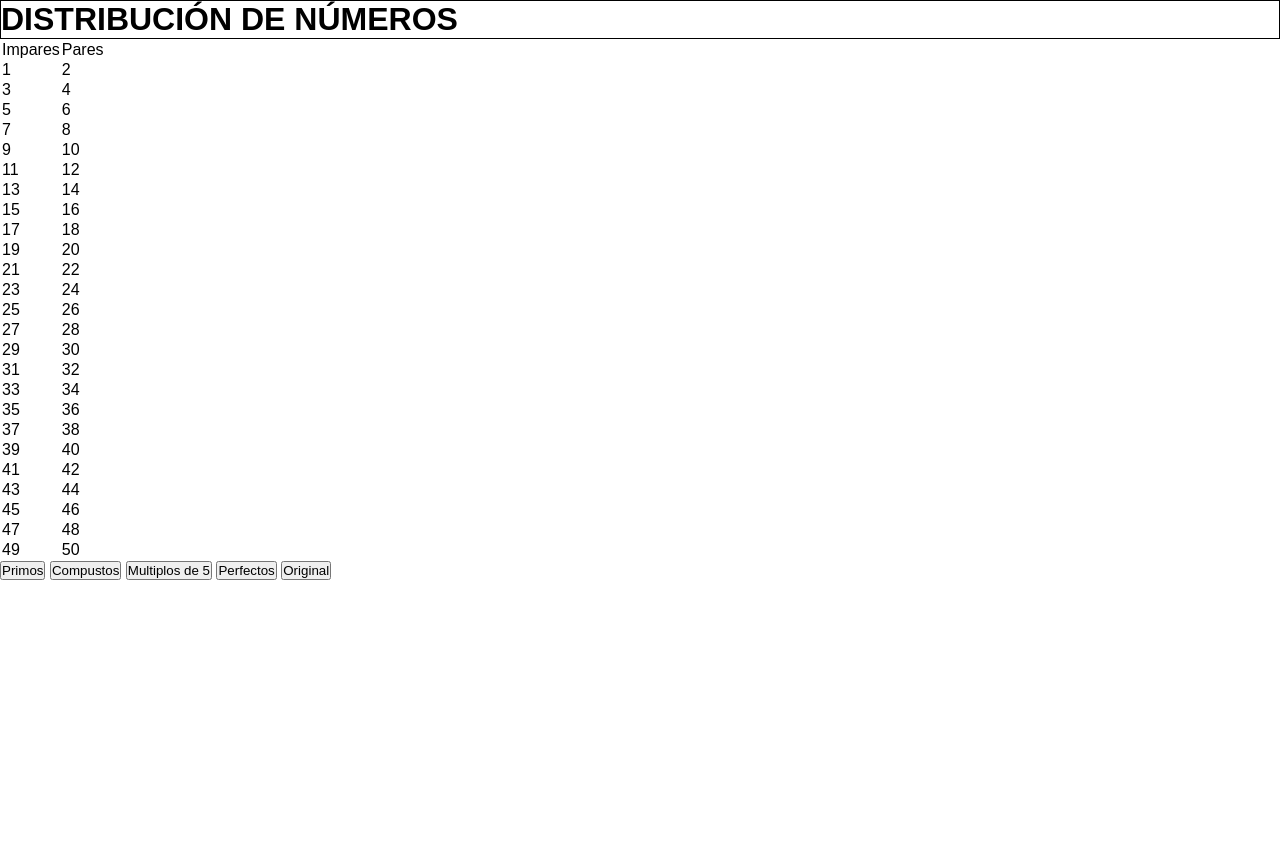
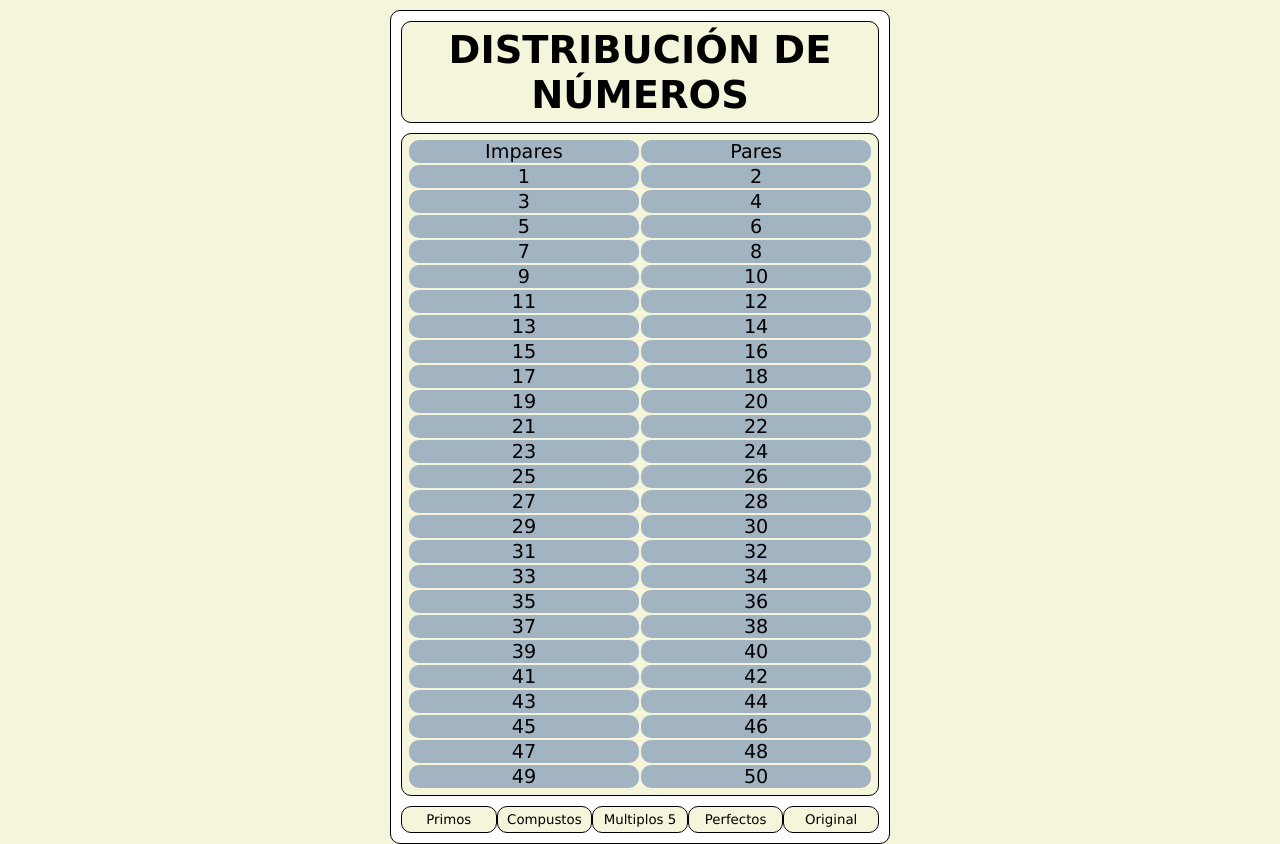
Before and after one commit to F3LIP3X/LenguajeDeMarcasDAM, a plain HTML site: page index.html in a window 1280 px wide. Before the commit the page ends 800 px from the top, so only its background shows below. Drawn offline with Linux system fonts and the light colour scheme.

Commit message:
1.2
:+1:

```diff
--- a/index.html
+++ b/index.html
@@ -9,8 +9,8 @@
 
 <body>
     <div class="body">
-        <div>
-            <h1 class="title">DISTRIBUCIÓN DE NÚMEROS</h1>
+        <div class="title">
+            <h1>DISTRIBUCIÓN DE NÚMEROS</h1>
         </div>
         <table>
             <tr id="arrows">
@@ -20,12 +20,13 @@
             <script src="main.js"></script>
         </table>
         <div class="buttons">
-            <button onclick="Primo()">Primos</button>
-            <button onclick="Compuesto()">Compustos</button>
-            <button onclick="MultiploDe5()">Multiplos de 5</button>
-            <button onclick="Perfecto()">Perfectos</button>
+            <button id="primos" onclick="Primo()">Primos</button>
+            <button id="compuestos" onclick="Compuesto()">Compustos</button>
+            <button id="multiplos5" onclick="MultiploDe5()">Multiplos 5</button>
+            <button id="perfecto" onclick="Perfecto()">Perfectos</button>
             <button onclick="reset()">Original</button>
         </div>
     </div>
 </body>
+
 </html>
--- a/main.js
+++ b/main.js
@@ -7,8 +7,8 @@ for (let x = 1; x < 50; x = x + 2) {
     )
 }
 
-function reset(){
-    for (let y = 1; y <=50; y++) {
+function reset() {
+    for (let y = 1; y <= 50; y++) {
         document.getElementById(String(y)).style.backgroundColor = "rgb(162, 179, 193)"
     }
 }
@@ -67,40 +67,38 @@ function esPerfecto(numero) {
 
 
 
-function Primo(){
+function Primo() {
     reset();
     for (let i = 1; i <= 50; i++) {
-        if(esPrimo(i)){
-            document.getElementById(String(i)).style.backgroundColor = "purple"
-
+        if (esPrimo(i)) {
+            document.getElementById(String(i)).style.backgroundColor = "rgb(247, 118, 247)"
+        }
+    }
+}
+function Compuesto() {
+    reset();
+    for (let i = 1; i <= 50; i++) {
+        if (esCompuesto(i)) {
+            document.getElementById(String(i)).style.backgroundColor = "rgb(247, 118, 247)"
         }
 
     }
 }
-function Compuesto(){
+function MultiploDe5() {
     reset();
     for (let i = 1; i <= 50; i++) {
-        if(esCompuesto(i)){
-            document.getElementById(String(i)).style.backgroundColor = "purple"
+        if (esMultiploDe5(i)) {
+            document.getElementById(String(i)).style.backgroundColor = "rgb(247, 118, 247)"
         }
 
     }
 }
-function MultiploDe5(){
+function Perfecto() {
     reset();
     for (let i = 1; i <= 50; i++) {
-        if(esMultiploDe5(i)){
-            document.getElementById(String(i)).style.backgroundColor = "purple"
+        if (esPerfecto(i)) {
+            document.getElementById(String(i)).style.backgroundColor = "rgb(247, 118, 247)"
         }
 
     }
 }
-function Perfecto(){
-    reset();
-    for (let i = 1; i <= 50; i++) {
-        if(esPerfecto(i)){
-            document.getElementById(String(i)).style.backgroundColor = "purple"
-        }
-
-    }
-}
--- a/style.css
+++ b/style.css
@@ -2,9 +2,62 @@
     margin: 0;
     padding: 0;
     box-sizing: border-box;
-    font-family: Arial, Helvetica, sans-serif;
+    font-family: Verdana;
+}
+body{
+    background-color: beige;
+}
+.body{
+    background-color: white;
+    display: flex;
+    flex-direction: column;
+    width: 500px;
+    border: 1px solid black;
+    text-align: center;
+    margin: 0 auto;
+    border-radius: 10px;
+    margin-top: 10px;
+    padding: 10px;
+    font-size: larger;
 }
 
 .title{
+    padding: 1%;
+    background-color: beige;
+    border-radius: 10px;
     border: 1px solid black;
+
 }
+
+table{
+    border: 1px solid rgb(0, 0, 0);
+    padding: 1%;
+    margin-top: 10px;
+    border-radius: 10px;
+    background-color: beige;
+}
+
+td{
+    background-color:rgb(162, 179, 193);
+    border-radius: 10px;
+    width: 50%;
+}
+
+.buttons{
+    display: flex;
+    justify-content: space-evenly;
+}
+
+button{
+    margin-top: 10px;
+    width: 100px;
+    padding: 1%;
+    border: 1px solid rgb(0, 0, 0);
+    border-radius: 10px;
+    background-color: beige;
+}
+
+button:focus{
+    background-color: rgb(247, 118, 247);
+
+}
```
Also changed, not shown: ejer.js (deleted, +0 -85 lines).
